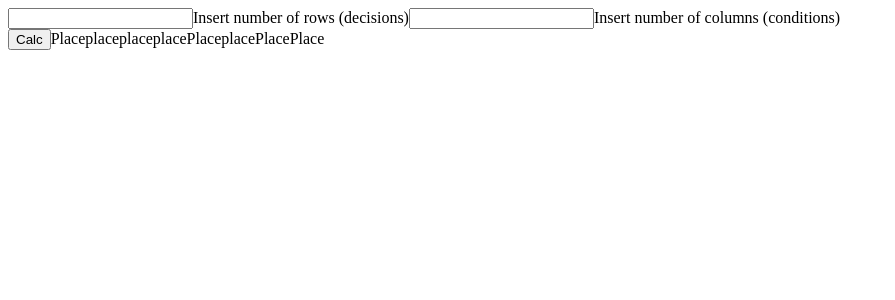
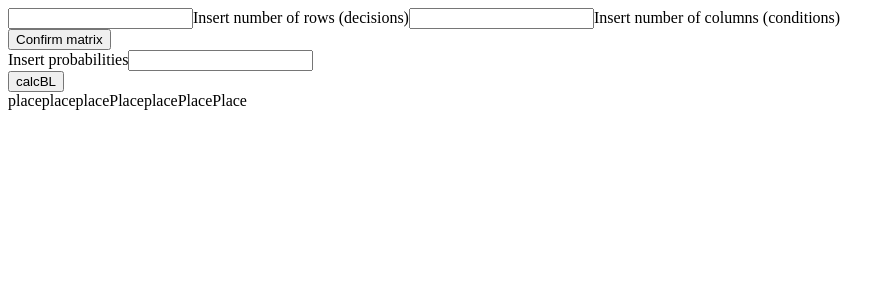
Before and after one commit to ILScc/Decision-Theory, a Vue app: page / in a window 1280 px wide. Shown: the top 300 px of the page, without its empty margins (0-895 px from the left). Built offline with nearby package versions, Linux system fonts and the light colour scheme.

Commit message:
Feat add calc BL with custom matrix and probabilities

```diff
--- a/src/components/AppBL.vue
+++ b/src/components/AppBL.vue
@@ -1,34 +1,44 @@
-<template>Place</template>
+<template>
+  <button type="button" @click="calcBL(matrix, probabilities)">calcBL</button>
+  <div>{{ result }}</div>
+</template>
 <script lang="ts">
 import { defineComponent } from "vue";
 
 import {
   sumMathProbabilities,
   prettifyOutput,
-  convertProbabilities,
 } from "../DecisonMakingMethods/utils";
-import { CriteriaData } from "../types";
 export default defineComponent({
   data() {
     return {
-      matrix: "",
-      probabilities: "",
       result: "",
-    } as CriteriaData;
+    };
+  },
+  props: {
+    matrix: {
+      type: Object,
+      required: false,
+    },
+    probabilities: {
+      type: String,
+      required: false,
+    },
   },
 
   methods: {
     calcBL(matrix, probabilities) {
-      const convertedProbabilities = convertProbabilities(probabilities);
-      if (typeof matrix == "string") {
-        return;
+      if (typeof probabilities === "string") {
+        const convertedProbabilities = probabilities
+          .split(",")
+          .map((prob) => +prob);
+        const mathProbabilities = sumMathProbabilities(
+          matrix,
+          convertedProbabilities
+        );
+        const decision = Math.max(...mathProbabilities);
+        this.result = prettifyOutput(mathProbabilities, decision);
       }
-      const mathProbabilities = sumMathProbabilities(
-        matrix,
-        convertedProbabilities
-      );
-      const decision = Math.max(...mathProbabilities);
-      this.result = prettifyOutput(mathProbabilities, decision);
     },
   },
 });
--- a/src/components/AppMatrix.vue
+++ b/src/components/AppMatrix.vue
@@ -1,5 +1,5 @@
 <template>
-  <form action="">
+  <form>
     <input type="number" name="rows" v-model.number="rows" />
     <label for="rows">Insert number of rows (decisions)</label>
     <input type="number" name="columns" v-model.number="cols" />
@@ -18,16 +18,20 @@
       </tr>
     </tbody>
   </table>
-  <button type="button" @click="getMatrix">Calc</button>
+  <button type="button" @click="getMatrix">Confirm matrix</button>
+  <form action="">
+    <label for="probabilities" class="for">Insert probabilities</label>
+    <input type="text" name="probabilities" v-model="probabilities" />
+  </form>
 
-  <app-BL />
-  <app-germeyer />
-  <app-HL />
-  <app-hurwitz />
-  <app-optimistic />
-  <app-p-critreria />
-  <app-savage />
-  <app-wald />
+  <app-BL :matrix="matrix" :probabilities="probabilities" />
+  <app-germeyer :matrix="matrix" />
+  <app-HL :matrix="matrix" />
+  <app-hurwitz :matrix="matrix" />
+  <app-optimistic :matrix="matrix" />
+  <app-p-critreria :matrix="matrix" />
+  <app-savage :matrix="matrix" />
+  <app-wald :matrix="matrix" />
 </template>
 <script lang="ts">
 import { MatrixData } from "@/types";
@@ -58,6 +62,7 @@ export default defineComponent({
       cols: null,
       cells: new Map(),
       matrix: null,
+      probabilities: null,
     } as MatrixData;
   },
   methods: {
--- a/src/types.ts
+++ b/src/types.ts
@@ -1,11 +1,7 @@
-export interface CriteriaData {
-  matrix: number[][] | string;
-  result: string;
-  probabilities?: string;
-}
 export interface MatrixData {
   rows: number | null;
   cols: number | null;
   cells: Map<number, number>;
   matrix: null | number[][];
+  probabilities: null | string;
 }
```
